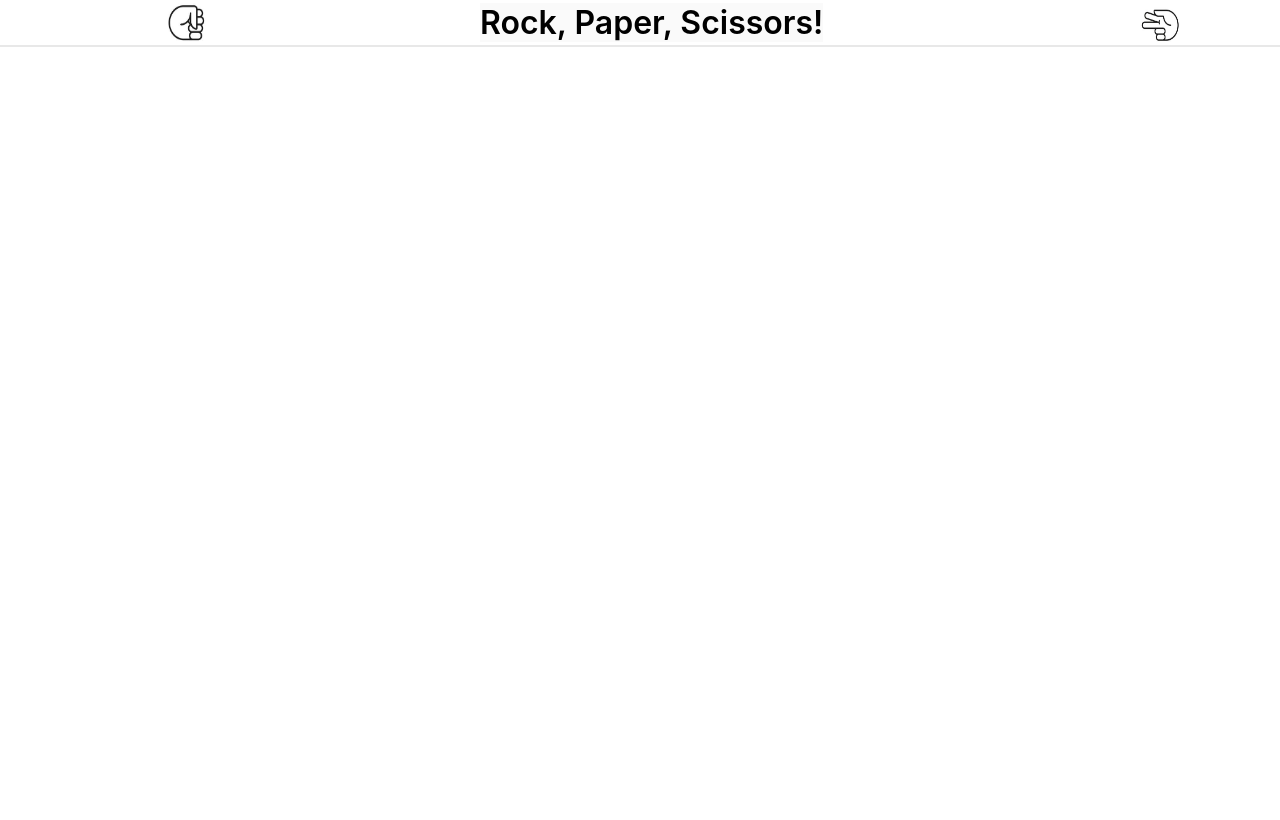
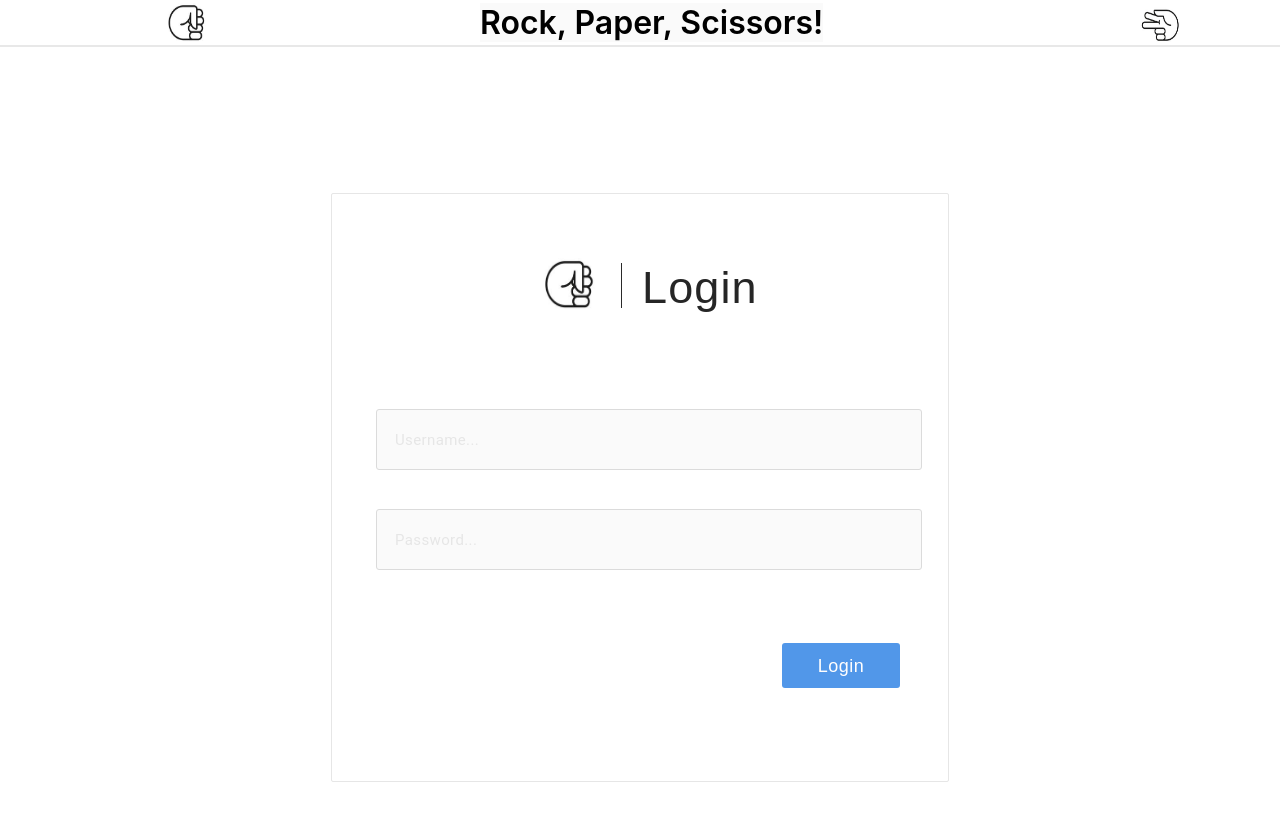
Before and after one commit to pkiecun/rps-ui, a React (Create React App) app in the folder rps/: page /login in a window 1280 px wide. Shown: the top 820 px of the page. Built offline with nearby package versions, Linux system fonts and the light colour scheme; no server answers; what react-animations would draw is missing.

Commit message:
added login

```diff
--- a/rps/src/App.js
+++ b/rps/src/App.js
@@ -4,6 +4,7 @@ import { SoloGame } from './Components/SoloGame';
 import Messenger from './Components/Messenger';
 import { BrowserRouter, Routes, Route } from 'react-router-dom';
 import {Navbar} from './Components/Navbar';
+import {Login} from './Components/Login';
 
 function App() {
   return (
@@ -14,7 +15,7 @@ function App() {
       <Route path="/" element={<Home/>}/>
       <Route path="/solo" element={<SoloGame/>}/>
       <Route path="/multi" element={<Messenger/>}/>
-      {/* <Route path='/login' element={<Login/>}/> */}
+      <Route path="/login" element={<Login/>}/>
       {/* <Route path="/result/" element={<Result {...round}/>}/> */}
       </Routes>
     </BrowserRouter>
--- /dev/null
+++ b/rps/src/Components/Login.css
@@ -0,0 +1,167 @@
+.login{
+    margin: 148px auto;
+
+    width: 616px;
+    height: 587px;
+
+    background: #FFFFFF;
+    border: 1px solid #E6E6E6;
+    border-radius: 2px;
+
+    display: grid;
+    justify-content: center;
+}
+
+.loginHeader{
+    display: flex;
+    justify-content: right;
+}
+.pixelgramLogo{
+    margin-top: 64px;
+    margin-right: 26px;
+}
+
+.vertBar{
+  width: 0.92px;
+  height: 45px;
+  margin-top: 69px;
+  margin-right: 20.08px;
+  background-color: #2A2A2A;
+}
+
+.loginTitle{
+    width: 95px;
+    height: 46px;
+    margin-top: 71px;
+    margin-right: 211px;
+
+    font-family: 'Billabong', sans-serif;
+    font-style: normal;
+    font-weight: 400;
+    font-size: 45px;
+    line-height: 100%;
+
+    letter-spacing: 0.025em;
+
+    color: #262626;
+}
+
+.loginForm{
+    display: grid;
+    justify-content: left;
+}
+
+.usernameContainer{
+    height: 155px;
+    position: relative;
+}
+.noUsernameError-container{
+    height: 43px;
+}
+
+.noUsernameError{
+    color: #CB5B5B;
+    margin-top: 9px;
+    margin-left: 44px;
+}
+
+
+.noPasswordError{
+    margin-top: 8px;
+    margin-left: 44px;
+
+    color: #CB5B5B;
+}
+
+.usernameTextbox{
+    width: 524px;
+    height: 57px;
+    padding-left: 18px;
+
+    position: absolute;
+    bottom: 0;
+    left: 44px;
+
+    background-color: #FAFAFA;
+    border: 1px solid #DBDBDB;
+    border-radius: 3px;
+
+    font-family: 'Roboto', sans-serif;
+    font-style: normal;
+    font-weight: 400;
+    font-size: 15px;
+    line-height: 100%;
+    letter-spacing: 0.025em;
+
+}
+
+.passwordContainer{
+    height: 100px;
+    position: relative;
+}
+
+
+.passwordTextbox{
+    width: 524px;
+    height: 57px;
+    padding-left: 18px;
+
+    position: absolute;
+    left: 44px;
+    right: 44px;
+    bottom: 0;
+
+    background-color: #FAFAFA;
+    border: 1px solid #DBDBDB;
+    border-radius: 3px;
+
+    font-family: 'Roboto', sans-serif;
+    font-style: normal;
+    font-weight: 400;
+    font-size: 15px;
+    line-height: 100%;
+    letter-spacing: 0.025em;
+
+}
+
+::placeholder{
+    color: #E6E6E6;
+}
+
+.loginFooter{
+    width: 616px;
+    height: 215px;
+    position: relative;
+}
+
+.incorrectLogin{
+    color: #CB5B5B;
+    position: absolute;
+    top: 47px;
+    left: 44px;
+}
+
+.loginButton{
+    position: absolute;
+    top: 73px;
+    left: 450px;
+    cursor: pointer;
+    width: 118px;
+    height: 45px;
+
+    /* font-family: 'Roboto', sans-serif; */
+    font-style: normal;
+    font-weight: 400;
+    font-size: 18px;
+    line-height: 100%;
+
+    text-align: center;
+    letter-spacing: 0.025em;
+
+    color: #FFFEFE;
+
+    background: #5197E9;
+    border-radius: 3px;
+    border: 0;
+
+}
--- /dev/null
+++ b/rps/src/Components/Login.tsx
@@ -0,0 +1,110 @@
+import "./Login.css";
+import logo from '../../image/pixelgram-logo.png';
+import React, {useEffect, useState} from "react";
+import { useNavigate } from 'react-router-dom';
+import { apiLogin, apiValidateLogin } from "../Slices/LoginSlice";
+import RockP1 from '../Images/RockP1.jpg';
+// import { apiLogin } from "../../Remote/LoginService";
+
+// import { apiValidateLogin } from "../../Remote/NavbarService";
+
+export const Login: React.FC = () => {
+
+    const [username, setUsername] = useState<string>('');
+    const [password, setPassword] = useState<string>('');
+    const [noUsernameError, setNoUserNameError] = useState<string>('');
+    const [noPasswordError, setNoPasswordError] = useState<string>('');
+    const [incorrectLogin, setIncorrectLogin] = useState<string>('');
+    // var user = '';
+    // var passwordinput = '';
+
+    const navigator = useNavigate();
+
+    useEffect(() => {
+        //if valid token, redirect to homepage
+        apiValidateLogin(localStorage.getItem("token")).then(result => {
+            if(result){
+                //navigator('/');
+                console.log("useless useEffect");
+            }})
+            .catch(error =>{
+                console.log(error);
+                // do nothing
+                // eslint-disable-next-line
+        })},[]);
+
+        const handleLogin = (username: String, password: String ) => {
+        if(username === ''){
+            setNoUserNameError("* Username is required");
+        }
+        else{setNoUserNameError('');
+        }
+        if(password === ''){
+            setNoPasswordError("* Password is required");
+        }
+        else{
+            setNoPasswordError('');
+        }
+
+        apiLogin(username, password).then(result=>{
+            if(result.status !== 200){
+            setIncorrectLogin("* Username or password incorrect");
+            } else{
+            // reset incorrect login error if present
+            setIncorrectLogin('');
+            // put auth token into local storage
+            localStorage.setItem("token", result.payload.token);
+            console.log(result.payload.token);
+            //navigate to home
+            navigator('/');
+            }
+        }).catch(error => {
+            setIncorrectLogin("* Username or password incorrect");
+            return error;
+        });
+    }
+
+
+    const handleSubmit = () => {
+        handleLogin(username, password);
+    }
+
+    const handleUsernameInput = (event: React.ChangeEvent<HTMLInputElement>) => {
+        setUsername(event.target.value);
+    }
+
+    const handlePasswordInput = (event: React.ChangeEvent<HTMLInputElement>) => {
+        setPassword(event.target.value);
+    }
+
+
+    return (
+        <>
+            <div className="login" title="login">
+                <div className="loginHeader" title="loginHeader">
+                    <div className="pixelgramLogo" title="pixelgramLogo">
+                        <img src={RockP1} alt="logo" height= "53" width = "53"/>
+                    </div>
+                    <div className="vertBar" title="vertBar"></div>
+                    <div className="loginTitle" title="loginTitle">Login</div>
+                </div>
+                <div className="loginForm" title="loginForm">
+                    <div className="usernameContainer" title="usernameContainer">
+                        <input className="usernameTextbox" name="username" title="username" type="text" placeholder="Username..." onChange={handleUsernameInput} value={username} required></input>
+                    </div>
+                    <div className="passwordContainer" title="passwordContainer">
+                        <div className="noUsernameError" title="noUsernameError">{noUsernameError}</div>
+                        <input className="passwordTextbox" name="password" title="password" type="password" placeholder="Password..." onChange={handlePasswordInput} value={password}></input>
+
+                    </div>
+
+                </div>
+                <div className="loginFooter" title="loginFooter">
+                    <div className="noPasswordError" title="noPasswordError">{noPasswordError}</div>
+                    <div className="incorrectLogin"  title="incorrectLoginError" >{incorrectLogin}</div>
+                    <button className="loginButton" type="button" onClick={handleSubmit}>Login</button>
+                </div>
+            </div>
+        </>
+    )
+}
--- a/rps/src/Components/Navbar.tsx
+++ b/rps/src/Components/Navbar.tsx
@@ -2,14 +2,15 @@ import React, { useEffect, useState } from "react";
 import { useLocation, useNavigate } from "react-router-dom";
 import RockP1 from '../Images/RockP1.jpg';
 import ScissorsP2 from '../Images/ScissorsP2.jpg';
+import { apiLogout, apiValidateLogin } from "../Slices/LoginSlice";
 import './Navbar.css';
 
 export const Navbar: React.FC = () => {
 
     const Navigator = useNavigate();
-    const [isHovering, setIsHovering] = useState(false);
+    const [isHovering, setIsHovering] = useState<boolean>(false);
     const location = useLocation();
-    const [loggedIn, setLoggedIn] = useState(false);
+    const [loggedIn, setLoggedIn] = useState<boolean>(false);
     const handleMouseOver = () => {setIsHovering(true);};
     const handleMouseOut = () => {setIsHovering(false);};
 
@@ -17,28 +18,33 @@ export const Navbar: React.FC = () => {
         if(event.currentTarget.id === "nameImg"){
             Navigator('/');
         }
-        // if(event.currentTarget.id === "loginText"){
-        //     //Navigator('/login');
-        // }
-        // if(event.currentTarget.id === "logoutText"){
-        //     //handle logout
-        // }
+        if(event.currentTarget.id === "loginText"){
+             Navigator('/login');
+        }
+        if(event.currentTarget.id === "logoutText"){
+            apiLogout(localStorage.getItem("token"));
+            localStorage.clear();
+            window.location.reload();
+
+        }
 
 
     }
 
     useEffect(() => {
-        // if invalid token, redirect to login
-        // apiValidateLogin(localStorage.getItem("token")).then(result => {
-        //     if(result){
-        //         setLoggedIn(result)
-        //     }})
-        //     .catch(error=>{
-        //         localStorage.setItem("token", null);
-        //         //Navigator('/login')
-        // });
-                // eslint-disable-next-line
-        }, [loggedIn])
+        //if invalid token, redirect to login
+        apiValidateLogin(localStorage.getItem("token")).then(result => {
+            if(result.payload){
+                setLoggedIn(result.payload);
+                console.log();
+            }})
+            .catch(error=>{
+                localStorage.setItem("token", "null");
+                //Navigator('/login')
+                console.log(error);
+        });
+
+        }, [localStorage.getItem("token")])
 
     return(
         <div className = "navbar">
@@ -49,7 +55,7 @@ export const Navbar: React.FC = () => {
             <div >
                 <img className = "profileImg" id = "profileImg" src = {ScissorsP2} onMouseOver={handleMouseOver} onMouseOut={handleMouseOut} alt = "profile-icon"/>
                  <div className = "login-Button" id = "login" style={{display: isHovering ? 'block' : 'none' }} onMouseOver={handleMouseOver} onMouseOut={handleMouseOut} >
-                     {loggedIn ? <p className = "logoutText" title="logout" id="logout" onClick={handleClick}>Logout</p> : <p className = "loginText" onClick={handleClick}>Login</p>}
+                     {loggedIn ? <p className = "logoutText" title="logout" id="logoutText" onClick={handleClick}>Logout</p> : <p className = "loginText" id="loginText" onClick={handleClick}>Login</p>}
                 </div>
             </div>
             </>
--- /dev/null
+++ b/rps/src/Slices/LoginSlice.ts
@@ -0,0 +1,72 @@
+import { createSlice } from "@reduxjs/toolkit";
+import axios from "axios";
+
+// const baseURL = `${process.env.REACT_APP_AUTH_BASEURL}`;
+
+interface loginState {
+    loading: boolean;
+    error: boolean;
+    username?: string;
+  };
+
+const initialLoginState: loginState = {
+    loading: false,
+    error: false,
+    username: ""
+  };
+
+export async function apiLogin(username:String, passphrase:String) {
+     const body = {username, passphrase}
+
+    return axios.post(`http://localhost:8000/user/login`, body).then(res => {
+        return {
+            status: res.status,
+            payload: {
+                token: res.data
+            }
+        }
+    })
+
+    // return{status: 202, payload: {
+    //     token: "Bearer Hello I am a token"
+    // }};
+
+}
+
+
+
+//const baseURL = `${process.env.REACT_APP_AUTH_API_ENDPOINT}`;
+
+export async function apiValidateLogin(token:string|null) {
+
+    const response = await axios.get(`http://localhost:8000/user/authenticate`, {
+        headers: {
+          'Authorization': `${token}`
+        }});
+    return {status: response.status, payload: Boolean(response.data)};
+}
+
+export async function apiLogout(token:string|null) {
+    const response = await axios.get(`http://localhost:8000/user/logout`, {
+        headers: {
+          'Authorization': `${token}`
+        }});
+    return {status: response.status};
+}
+
+export const loginSlice = createSlice({
+    name: "user",
+    initialState: initialLoginState,
+    reducers: {
+      clearUser: (state) => {
+        state.username = "";
+      },
+      setUser: (state, action) =>{
+        state.username = action.payload;
+      }
+    },
+});
+
+export const { clearUser, setUser } = loginSlice.actions;
+
+export default loginSlice.reducer;
--- a/rps/src/Store.ts
+++ b/rps/src/Store.ts
@@ -1,10 +1,12 @@
 import { configureStore } from "@reduxjs/toolkit";
 //import { useReducer } from "react";
 import gameReducer from "./Slices/GameSlice";
+import loginReducer from "./Slices/LoginSlice";
 
 export const store = configureStore({
     reducer: {
         game: gameReducer,
+        login: loginReducer
     }
 });
 
```
Also changed, not shown: rps/src/Components/Home.css (+9 -47 lines).
